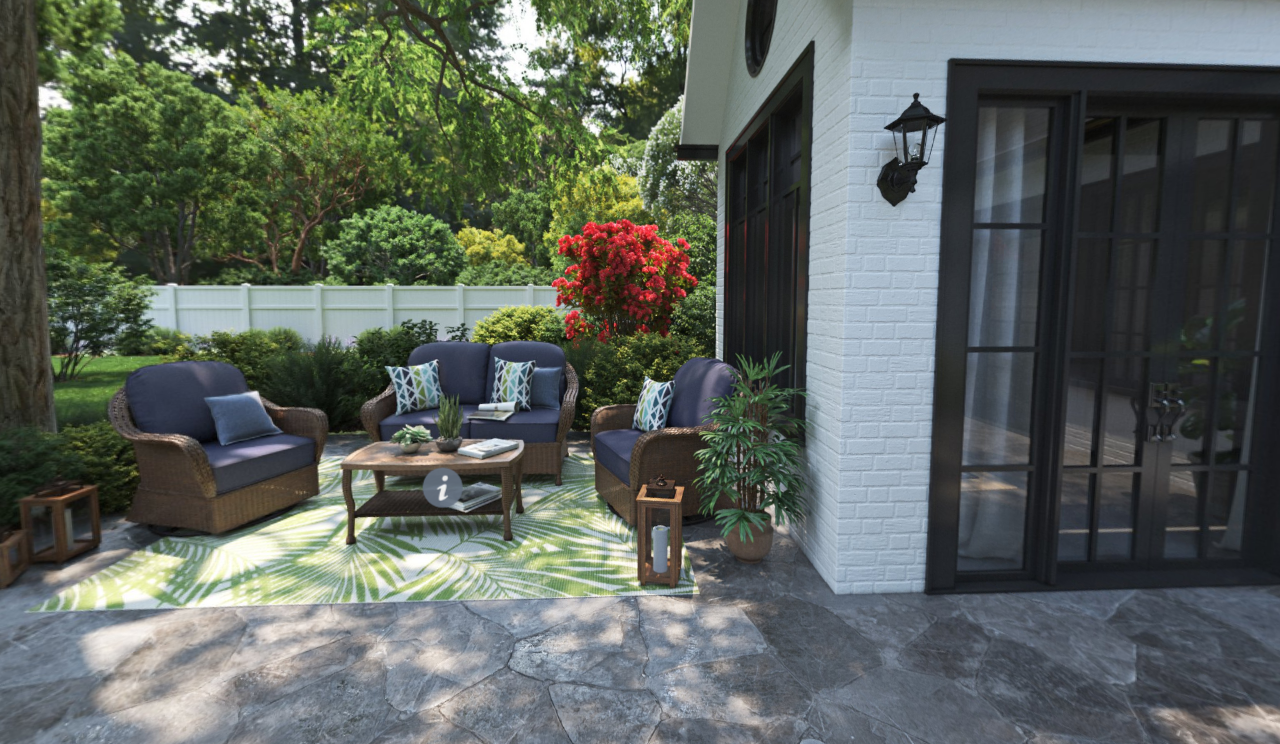
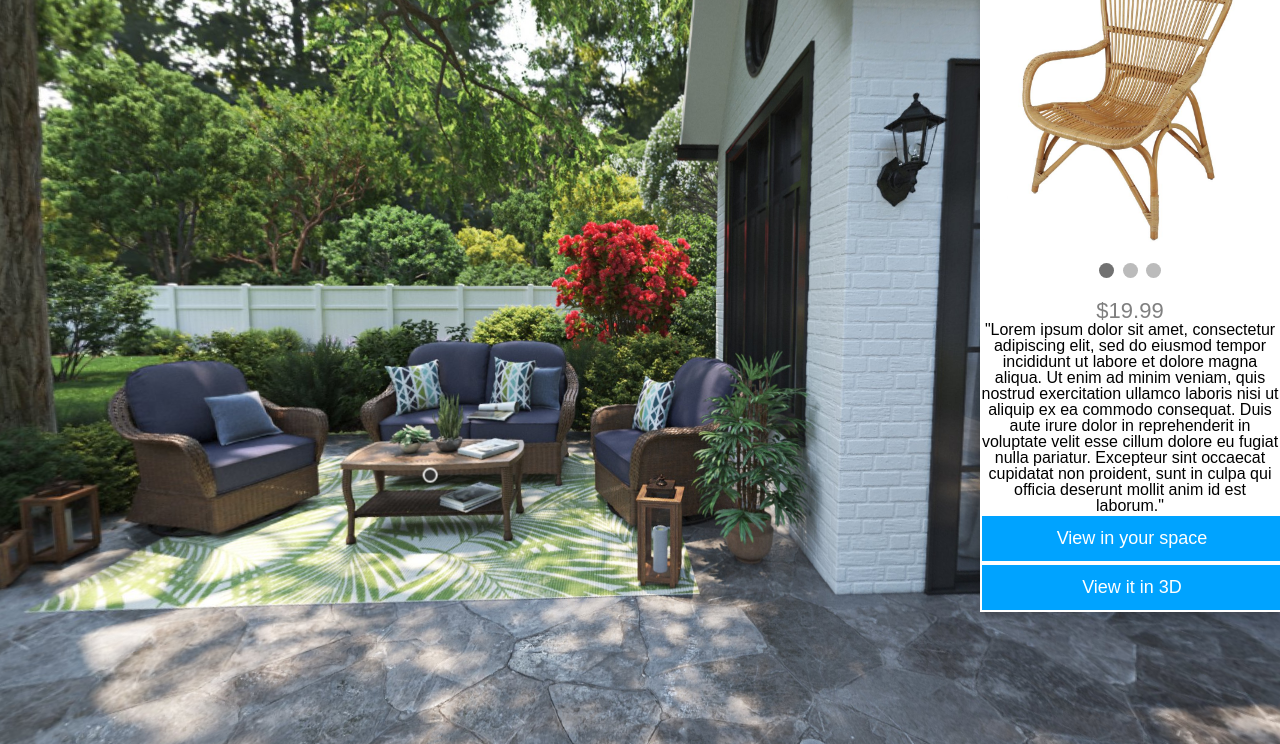
Before and after one commit to coderHBB/ShoppableRoom, a plain HTML site: page index.html in a window 1280 px wide. Shown: the part 56-800 px from the top of the page. Drawn offline with Linux system fonts and the light colour scheme; animation ran at ten frames a second.

Commit message:
adding the side panel

```diff
--- a/data.js
+++ b/data.js
@@ -40,7 +40,7 @@ var APP_DATA = {
           "yaw": 1.7074264771708973,
           "pitch": 0.282128798181029,
           "title": "B",
-          "text": "Description"
+          "text": "This is demo"
         }
       ]
     }
--- a/index.html
+++ b/index.html
@@ -60,6 +60,98 @@
   <img class="icon" src="img/minus.png">
 </a>
 
+<div class="card">
+    <!-- Slideshow container -->
+    <div class="slideshow-container">
+
+      <!-- Full-width images with number and caption text -->
+      <div class="mySlides fade">
+        <div class="numbertext">1 / 3</div>
+        <img src="images/chair1.jpg" alt="Product Info" style="width:100%">
+      </div>
+
+      <div class="mySlides fade">
+        <div class="numbertext">2 / 3</div>
+        <img src="images/chair2.jpg" alt="Product Info" style="width:100%">
+      </div>
+
+      <div class="mySlides fade">
+        <div class="numbertext">3 / 3</div>
+        <img src="images/chair3.jpg" alt="Product Info" style="width:100%">
+      </div>
+
+      <!-- Next and previous buttons -->
+      <a class="prev" onclick="plusSlides(-1)">&#10094;</a>
+      <a class="next" onclick="plusSlides(1)">&#10095;</a>
+    </div>
+    <br>
+
+    <!-- The dots/circles -->
+    <div style="text-align:center">
+      <span class="dot" onclick="currentSlide(1)"></span>
+      <span class="dot" onclick="currentSlide(2)"></span>
+      <span class="dot" onclick="currentSlide(3)"></span>
+    </div>
+
+    <h1>Chair</h1>
+    <p class="price">$19.99</p>
+    <span class="fa fa-star checked"></span>
+    <span class="fa fa-star checked"></span>
+    <span class="fa fa-star checked"></span>
+    <span class="fa fa-star checked"></span>
+    <span class="fa fa-star"></span>
+
+    <p id="desc">"Lorem ipsum dolor sit amet, consectetur adipiscing elit, sed do eiusmod tempor incididunt ut labore et dolore magna aliqua. Ut enim ad minim veniam, quis nostrud exercitation ullamco laboris nisi ut aliquip ex ea commodo consequat. Duis aute
+      irure dolor in reprehenderit in voluptate velit esse cillum dolore eu fugiat nulla pariatur. Excepteur sint occaecat cupidatat non proident, sunt in culpa qui officia deserunt mollit anim id est laborum."</p>
+    <p><button>View in your space</button>
+      <button>View it in 3D</button>
+    </p>
+
+  </div>
+
+  <!-- <div class="top-container">
+
+  </div>
+  <div class="middle-container">
+
+  </div>
+  <div class="bottom-container">
+
+  </div> -->
+
+  <script>
+    var slideIndex = 1;
+    showSlides(slideIndex);
+
+    function plusSlides(n) {
+      showSlides(slideIndex += n);
+    }
+
+    function currentSlide(n) {
+      showSlides(slideIndex = n);
+    }
+
+    function showSlides(n) {
+      var i;
+      var slides = document.getElementsByClassName("mySlides");
+      var dots = document.getElementsByClassName("dot");
+      if (n > slides.length) {
+        slideIndex = 1
+      }
+      if (n < 1) {
+        slideIndex = slides.length
+      }
+      for (i = 0; i < slides.length; i++) {
+        slides[i].style.display = "none";
+      }
+      for (i = 0; i < dots.length; i++) {
+        dots[i].className = dots[i].className.replace(" active", "");
+      }
+      slides[slideIndex - 1].style.display = "block";
+      dots[slideIndex - 1].className += " active";
+    }
+  </script>
+
 <script src="vendor/screenfull.min.js" ></script>
 <script src="vendor/bowser.min.js" ></script>
 <script src="vendor/marzipano.js" ></script>
--- a/index.js
+++ b/index.js
@@ -298,10 +298,10 @@
     // Create image element.
     var iconWrapper = document.createElement('div');
     iconWrapper.classList.add('info-hotspot-icon-wrapper');
-    var icon = document.createElement('img');
-    icon.src = 'img/info.png';
-    icon.classList.add('info-hotspot-icon');
-    iconWrapper.appendChild(icon);
+    // var icon = document.createElement('img');
+    // icon.src = 'img/info.png';
+    // icon.classList.add('info-hotspot-icon');
+    // iconWrapper.appendChild(icon);
 
     // Create title element.
     var titleWrapper = document.createElement('div');
--- a/style.css
+++ b/style.css
@@ -450,15 +450,26 @@ body.single-scene #sceneList, body.single-scene #sceneListToggle {
 }
 
 .info-hotspot .info-hotspot-header {
-  width: 40px;
+
+  margin: auto;
+  cursor: pointer;
+  width: 15px;
+  height: 15px;
+  border-radius: 15px;
+  background-color: #333;
+  border: solid #fff;
+  border-width: .15rem;
+  transition: border-color .1s ease-in-out,background-color .1s ease-in-out;
+
+  /* width: 40px;
   height: 40px;
   border-radius: 20px;
-  background-color: rgb(103,115,131);
+  background-color: red;
   cursor: pointer;
   -webkit-transition: width 0.3s ease-in-out 0.5s,
                       border-radius 0.3s ease-in-out 0.5s;
   transition: width 0.3s ease-in-out 0.5s,
-              border-radius 0.3s ease-in-out 0.5s;
+              border-radius 0.3s ease-in-out 0.5s; */
 }
 
 .mobile .info-hotspot .info-hotspot-header {
@@ -468,12 +479,13 @@ body.single-scene #sceneList, body.single-scene #sceneListToggle {
 }
 
 .desktop.no-touch .info-hotspot .info-hotspot-header:hover {
-  width: 260px;
+  /* width: 260px;
   border-radius: 5px;
   -webkit-transition: width 0.3s ease-in-out,
                       border-radius 0.3s ease-in-out;
   transition: width 0.3s ease-in-out,
-              border-radius 0.3s ease-in-out;
+              border-radius 0.3s ease-in-out; */
+  background-color: #00A3FF;
 }
 
 .desktop .info-hotspot.visible .info-hotspot-header,
@@ -828,3 +840,151 @@ body.view-control-buttons .viewControlButton {
 .viewControlButton-6 {
   margin-left: 105px;
 }
+
+/*Styles for hobb panle*/
+
+.card {
+  box-shadow: 0 4px 8px 0 rgba(0, 0, 0, 0.2);
+  max-width: 300px;
+  margin: auto;
+  text-align: center;
+  font-family: arial;
+  display: block;
+  position: absolute;
+  right: 0px;
+  background-color: white;
+}
+
+.price {
+  color: grey;
+  font-size: 22px;
+  display: inline-block;
+}
+
+.card button {
+  border: none;
+  outline: 0;
+  padding: 12px;
+  color: white;
+  background-color: #00A3FF;
+  text-align: center;
+  cursor: pointer;
+  width: 100%;
+  font-size: 18px;
+  margin: 2px;
+}
+
+.card button:hover {
+  opacity: 0.7;
+}
+
+.fa {
+  font-size: 25px;
+}
+
+.checked {
+  color: orange;
+}
+
+/* Slideshow container */
+.slideshow-container {
+  max-width: 1000px;
+  position: relative;
+  /* margin: auto; */
+  display: block;
+}
+
+/* Hide the images by default */
+.mySlides {
+  display: none;
+}
+
+/* Next & previous buttons */
+.prev, .next {
+  cursor: pointer;
+  position: absolute;
+  top: 50%;
+  width: auto;
+  margin-top: -22px;
+  padding: 16px;
+  color: white;
+  font-weight: bold;
+  font-size: 18px;
+  transition: 0.6s ease;
+  border-radius: 0 3px 3px 0;
+  user-select: none;
+}
+
+/* Position the "next button" to the right */
+.next {
+  right: 0;
+  border-radius: 3px 0 0 3px;
+}
+
+/* Position the "prev buttin" to the left*/
+.prev {
+  left:0;
+}
+
+/* On hover, add a black background color with a little bit see-through */
+.prev:hover, .next:hover {
+  background-color: rgba(0,0,0,0.8);
+}
+
+/* Caption text */
+.text {
+  color: #f2f2f2;
+  font-size: 15px;
+  padding: 8px 12px;
+  position: absolute;
+  bottom: 8px;
+  width: 100%;
+  text-align: center;
+}
+
+/* Number text (1/3 etc) */
+.numbertext {
+  color: #f2f2f2;
+  font-size: 12px;
+  padding: 8px 12px;
+  position: absolute;
+  top: 0;
+}
+
+/* The dots/bullets/indicators */
+.dot {
+  cursor: pointer;
+  height: 15px;
+  width: 15px;
+  margin: 0 2px;
+  background-color: #bbb;
+  border-radius: 50%;
+  display: inline-block;
+  transition: background-color 0.6s ease;
+}
+
+.active, .dot:hover {
+  background-color: #717171;
+}
+
+/* Fading animation */
+.fade {
+  -webkit-animation-name: fade;
+  -webkit-animation-duration: 1.5s;
+  animation-name: fade;
+  animation-duration: 1.5s;
+}
+
+@-webkit-keyframes fade {
+  from {opacity: .4}
+  to {opacity: 1}
+}
+
+@keyframes fade {
+  from {opacity: .4}
+  to {opacity: 1}
+}
+
+#desc{
+  color: black;
+}
```
Also changed, not shown: images/chair1.jpg (added), images/chair2.jpg (added), images/chair3.jpg (added).
